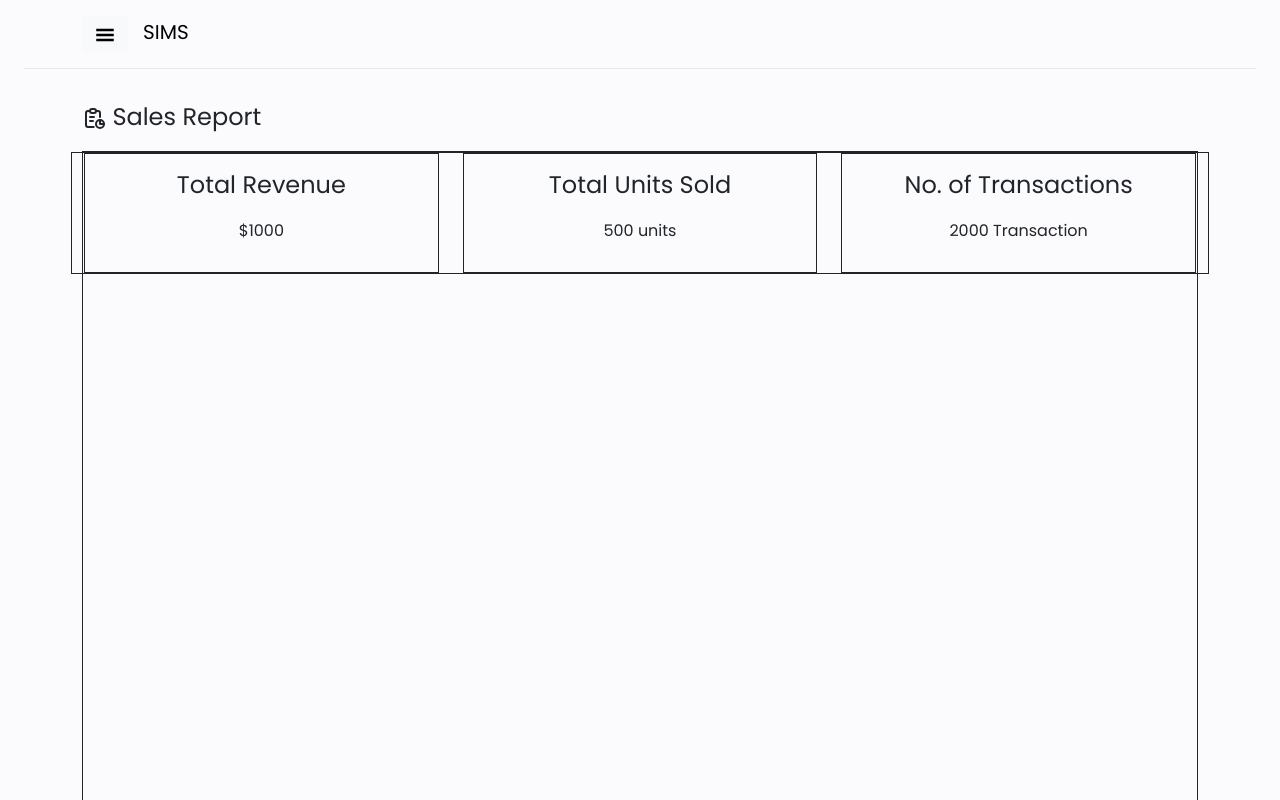
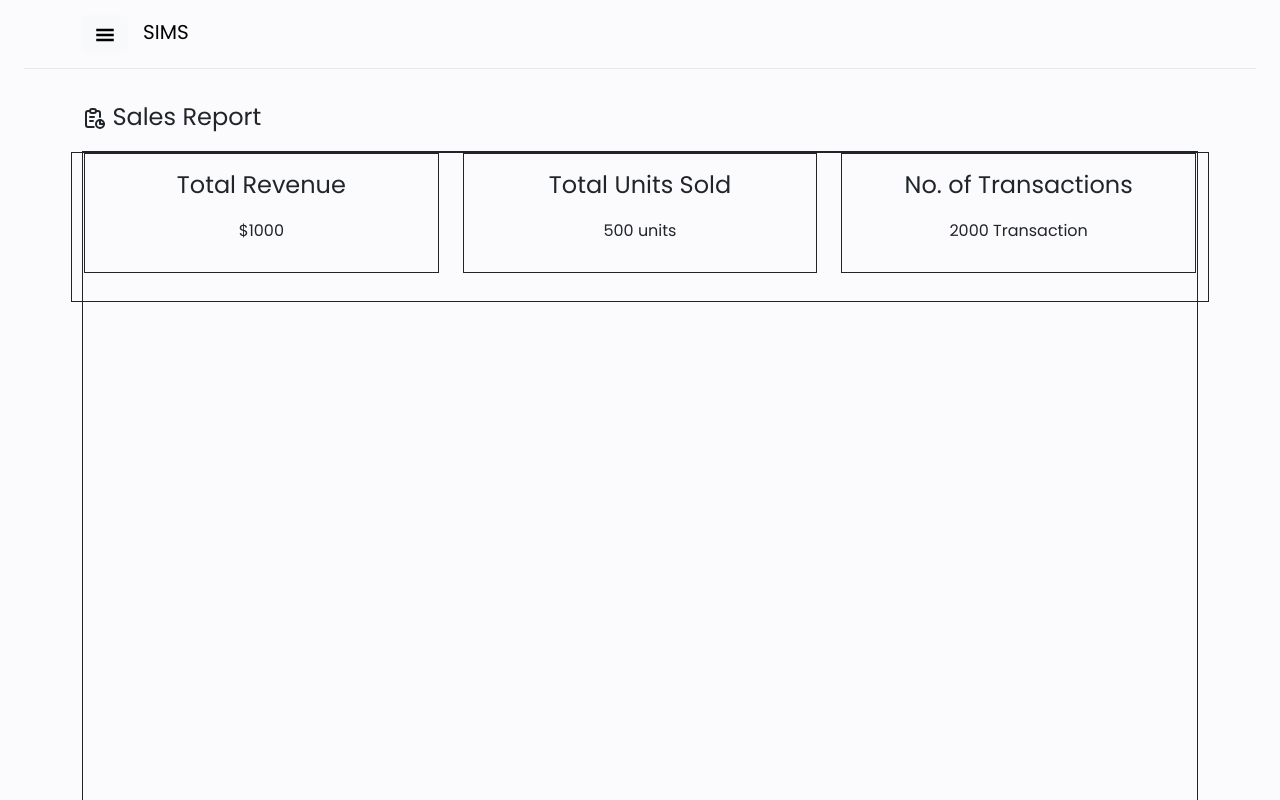
Before and after one commit to MarkRyuo/SalesInventoryManagementSystem_SIMS, a React (Vite) app in the folder client/: page /ReportPage in a window 1280 px wide. Shown: the top 800 px of the page. Built offline with nearby package versions, Linux system fonts and the light colour scheme.

Commit message:
Subject : Body

```diff
--- a/client/src/pages/Css/Report.module.css
+++ b/client/src/pages/Css/Report.module.css
@@ -6,7 +6,7 @@
 .rowReport {
 
     border: 1px solid;
-    /* height: 150px;  * fix height */
+    height: 150px;  /* fix height */
 }
 
 
```
